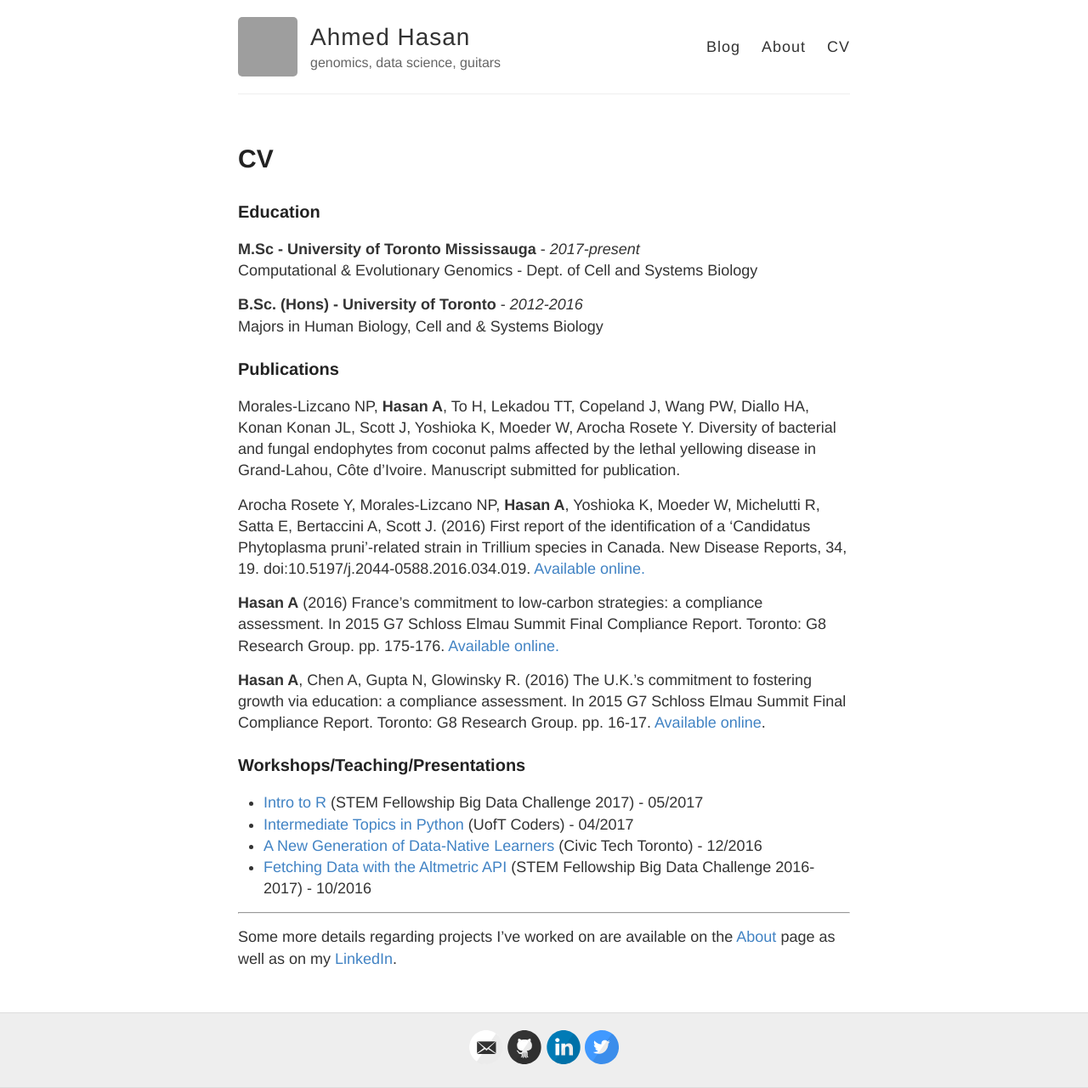
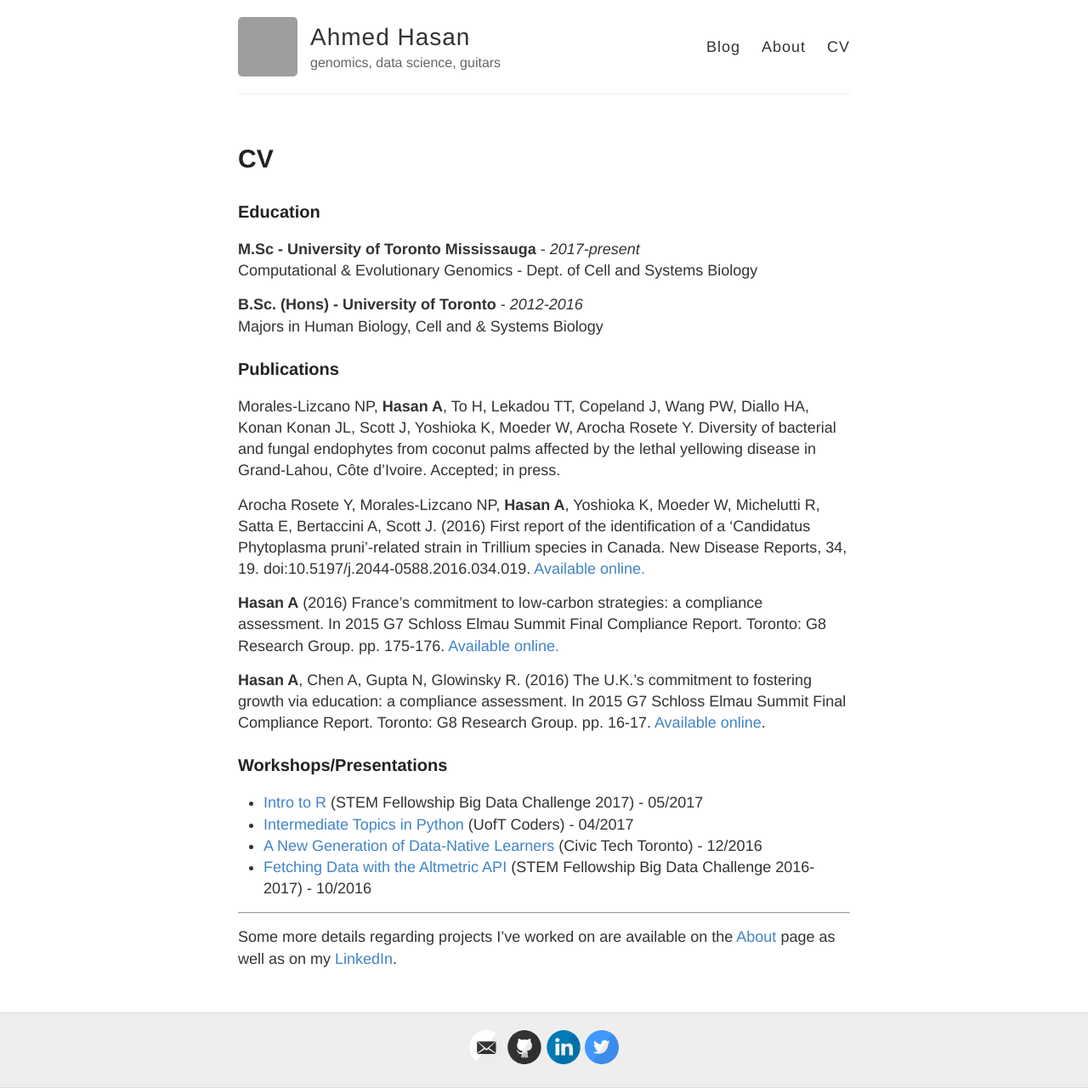
Before and after one commit to aays/site_old, a Jekyll site: the page built from cv.md, in a window 1280 px wide. Shown: the whole page at 85% size. Built offline with Jekyll 4.4.1, drawn with Linux system fonts in a browser that asks for light colours; grey boxes are pictures that could not be loaded.

Commit message:
Update cv.md

```diff
--- a/cv.md
+++ b/cv.md
@@ -13,7 +13,7 @@ Computational & Evolutionary Genomics - Dept. of Cell and Systems Biology
 Majors in Human Biology, Cell and & Systems Biology
 
 ### Publications
-Morales-Lizcano NP, **Hasan A**, To H, Lekadou TT, Copeland J, Wang PW, Diallo HA, Konan Konan JL, Scott J, Yoshioka K, Moeder W, Arocha Rosete Y. Diversity of bacterial and fungal endophytes from coconut palms affected by the lethal yellowing disease in Grand-Lahou, Côte d’Ivoire. Manuscript submitted for publication.
+Morales-Lizcano NP, **Hasan A**, To H, Lekadou TT, Copeland J, Wang PW, Diallo HA, Konan Konan JL, Scott J, Yoshioka K, Moeder W, Arocha Rosete Y. Diversity of bacterial and fungal endophytes from coconut palms affected by the lethal yellowing disease in Grand-Lahou, Côte d’Ivoire. Accepted; in press.
 
 Arocha Rosete Y, Morales-Lizcano NP, **Hasan A**, Yoshioka K, Moeder W, Michelutti R, Satta E, Bertaccini A, Scott J. (2016) First report of the identification of a ‘Candidatus Phytoplasma pruni’-related strain in Trillium species in Canada. New Disease Reports, 34, 19. doi:10.5197/j.2044-0588.2016.034.019. [Available online.](https://www.ndrs.org.uk/article.php?id=034019#)
 
@@ -21,7 +21,7 @@ Arocha Rosete Y, Morales-Lizcano NP, **Hasan A**, Yoshioka K, Moeder W, Michelut
 
 **Hasan A**, Chen A, Gupta N, Glowinsky R. (2016) The U.K.’s commitment to fostering growth via education: a compliance assessment. In 2015 G7 Schloss Elmau Summit Final Compliance Report. Toronto: G8 Research Group. pp. 16-17. [Available online](http://www.g8.utoronto.ca/evaluations/2015compliance-final/index.html).
 
-### Workshops/Teaching/Presentations
+### Workshops/Presentations
 
 - [Intro to R](https://www.youtube.com/watch?v=z_irkhAErvc) (STEM Fellowship Big Data Challenge 2017) - 05/2017
 - [Intermediate Topics in Python](https://www.youtube.com/watch?v=33Pgx0DlNmo&t=1419s) (UofT Coders) - 04/2017
```
